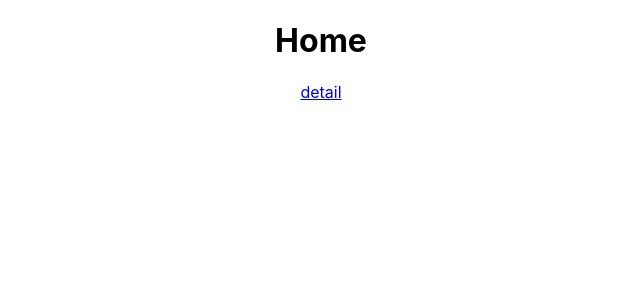
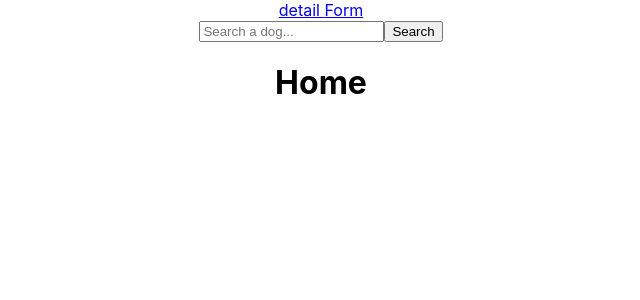
Before and after one commit to GonzaloTuset/Perro, a React (Create React App) app in the folder client/: page /Home in a window 1280 px wide. Shown: the top 300 px of the page, without its empty margins (319-959 px from the left). Built offline with nearby package versions, Linux system fonts and the light colour scheme.

Commit message:
arreglando

```diff
--- a/client/src/App.js
+++ b/client/src/App.js
@@ -1,8 +1,9 @@
 import './App.css';
 import { Route, Routes } from 'react-router-dom'
 import Landing from './Components/Views/Landing/Landing';
-import Home from './Components/Home/Home'
+import Home from './Components/Views/Home/Home'
 import Detail from './Components/Views/Details/Detail';
+import Form from './Components/Views/Form/Form';
 
 function App() {
   return (
@@ -11,7 +12,8 @@ function App() {
       <Routes>
         <Route path ='/' element={<Landing/>}/>
         <Route path='/Home' element={<Home/>}/>
-        <Route path='/Detail' element={<Detail/>}></Route>
+        <Route path='/Detail' element={<Detail/>}/>
+        <Route path='/Form' element={<Form/>}/>
       </Routes>
     </div>
   );
--- a/client/src/Components/Home/Home.jsx
+++ /dev/null
@@ -1,10 +0,0 @@
-import { NavLink } from "react-router-dom"
-const Home = () =>{
-  return(
-    <div>
-    <h1>Home</h1>
-    <NavLink to='/Detail'>detail</NavLink>
-    </div>
-  )
-}
-export default Home
--- /dev/null
+++ b/client/src/Components/NavBar/NavBar.jsx
@@ -0,0 +1,12 @@
+import { NavLink } from "react-router-dom"
+import SearchBar from "../SearchBar/SearchBar"
+const NavBar = () => {
+  return (
+    <div>
+    <NavLink to='/Detail'>detail </NavLink>
+    <NavLink to='/Form'>Form</NavLink>
+    <SearchBar/>
+    </div>
+  )
+}
+export default NavBar
--- /dev/null
+++ b/client/src/Components/SearchBar/SearchBar.jsx
@@ -0,0 +1,9 @@
+const SearchBar = () => {
+  return (
+    <form>
+        <input placeholder="Search a dog..." type='search'/>
+        <button>Search</button>
+        </form>
+  )
+}
+export default SearchBar
--- /dev/null
+++ b/client/src/Components/Views/Form/Form.jsx
@@ -0,0 +1,8 @@
+const Form = () => {
+  return (
+    <div>
+      <h1>Form</h1>
+    </div>
+  )
+}
+export default Form
--- /dev/null
+++ b/client/src/Components/Views/Home/Home.jsx
@@ -0,0 +1,14 @@
+import NavBar from "../../NavBar/NavBar"
+
+const Home = () =>{
+  return(
+    <div>
+      <header>
+       <NavBar/>
+        </header>
+    <h1>Home</h1>
+
+    </div>
+  )
+}
+export default Home
```
Also changed, not shown: client/src/Components/Views/Home/Home.module.css (added), client/src/redux/actions.js (added), client/src/redux/reduces.js (added), client/src/redux/store.js (added).
